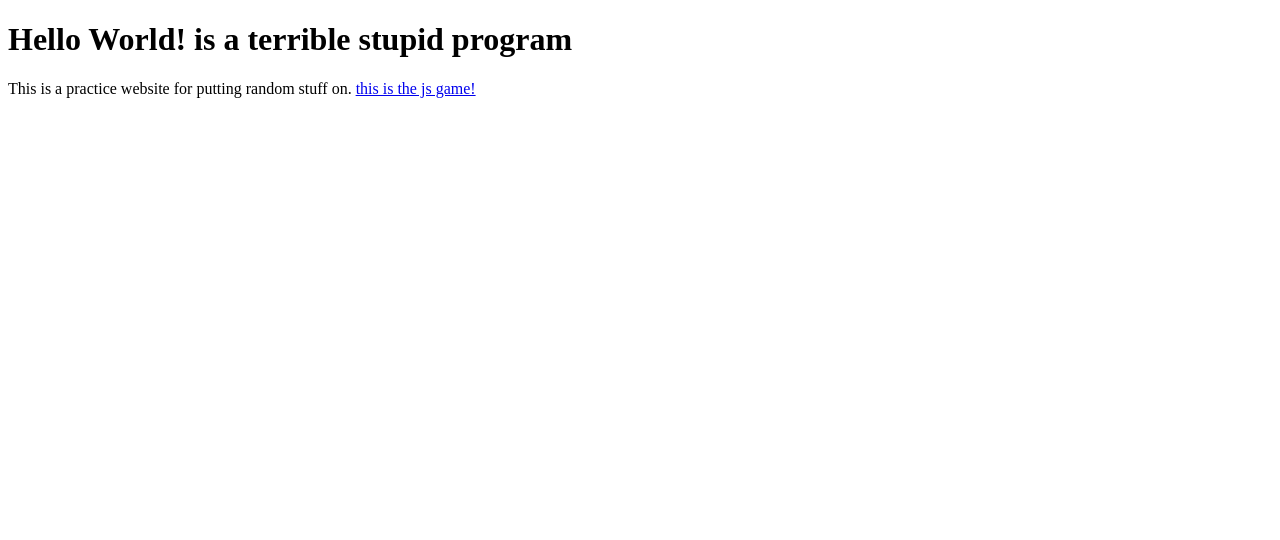
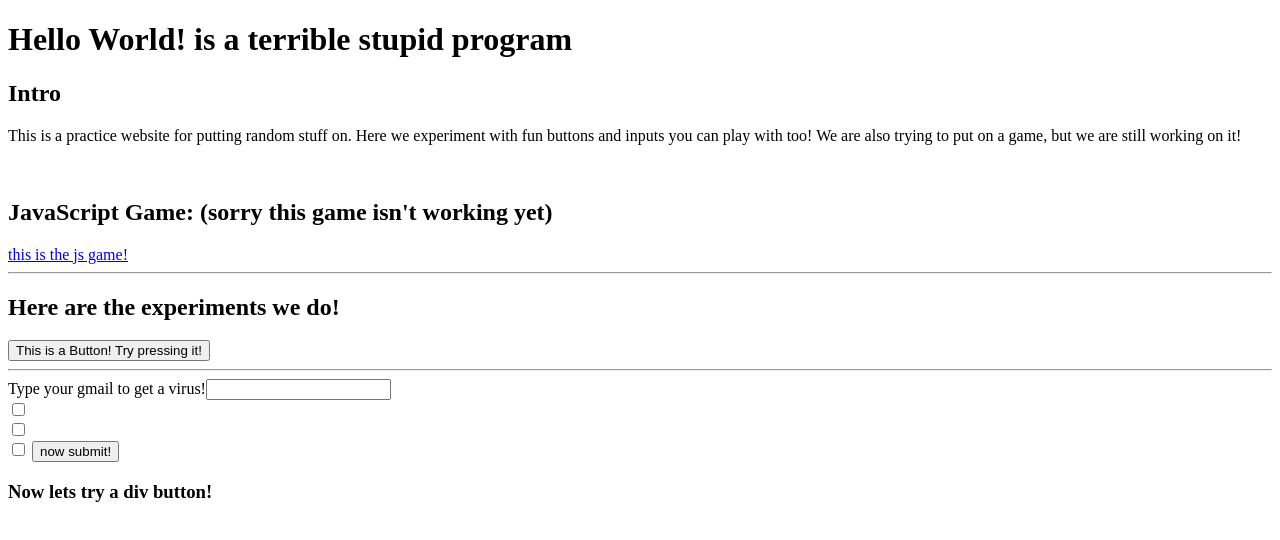
Before and after one commit to codingpractices/practicesite, a plain HTML site: page index.html in a window 1280 px wide. Drawn offline with Linux system fonts and the light colour scheme.

Commit message:
Update index.html
Added whole lot of more codes for the doc, still needs to be debugged though

```diff
--- a/index.html
+++ b/index.html
@@ -10,9 +10,37 @@
 </head>
 <body>
   <h1>Hello World! is a terrible stupid program</h1>
+  <article>
+  <h2>Intro</h2>
   <p>
     This is a practice website for putting random stuff on.
-    <a href="Practice-Website / game.js">this is the js game!</a>
+    Here we experiment with fun buttons and inputs you can play with too!
+    We are also trying to put on a game, but we are still working on it!
   </p>
+  </article>
+  <br>
+  <article>
+  <h2>JavaScript Game: (sorry this game isn't working yet)</h2>
+   <a href="Practice-Website / game.js">this is the js game!</a>
+   </article>
+   <hr>
+   <article>
+     <h2>Here are the experiments we do!</h2>
+     <button type="button">This is a Button! Try pressing it!</button>
+     <hr>
+     <form>
+     Type your gmail to get a virus!<input type="text" name="gmail">
+     <br>
+     <input type="checkbox" name="check all that apply" value="I suck">
+     <br>
+     <input type="checkbox" name="check all that apply" value="I am an odiot">
+     <br>
+     <input type="checkbox" name="check all that apply" value="I am a nobody">
+     <input type="submit" value="now submit!">
+     </form>
+     <h3>Now lets try a div button!</h3>
+     <div type="button" style="#FF0000" value="Press this button"></div>
+     </form>
+   </article>
 </body>
 </html>
```
